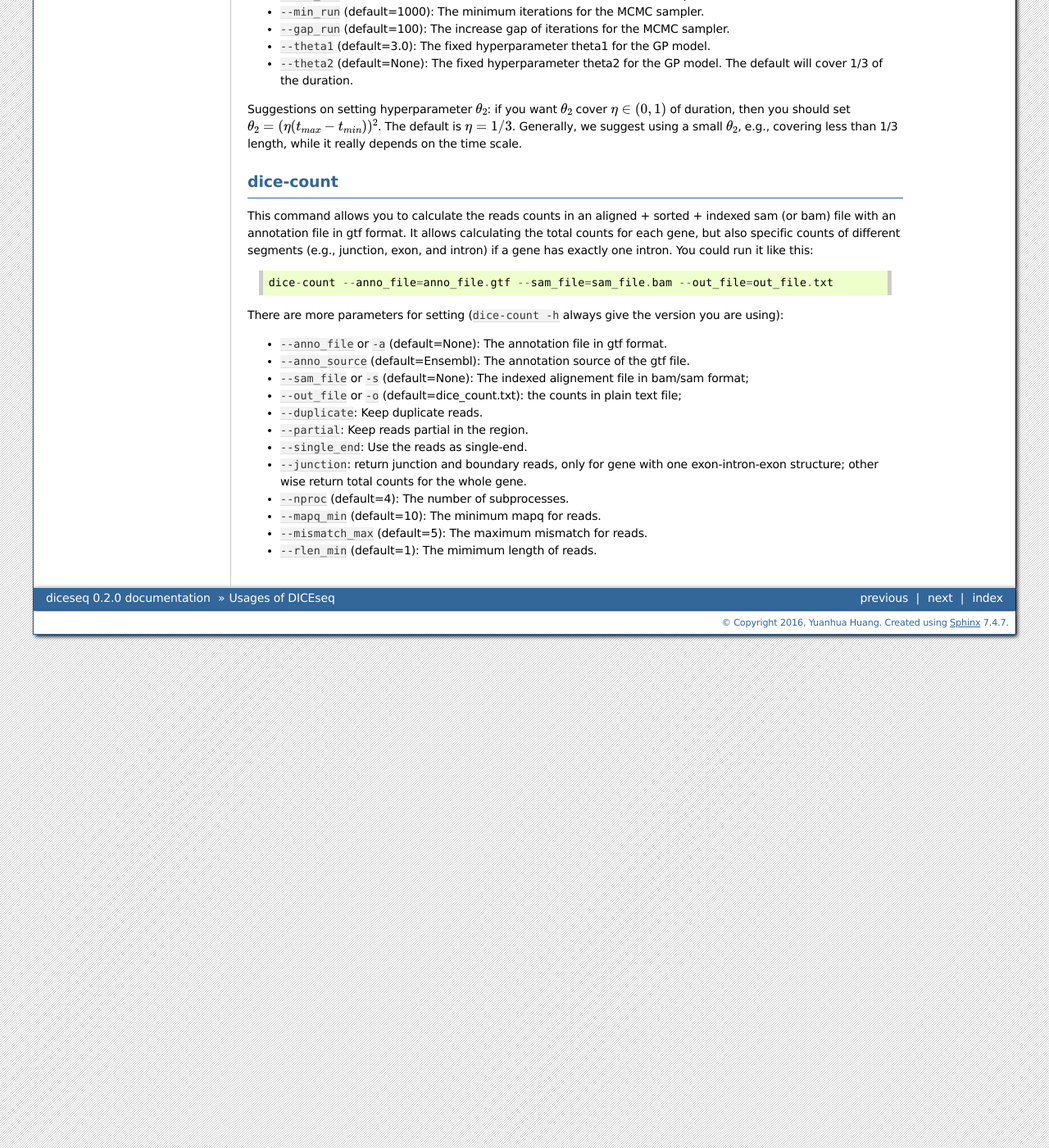
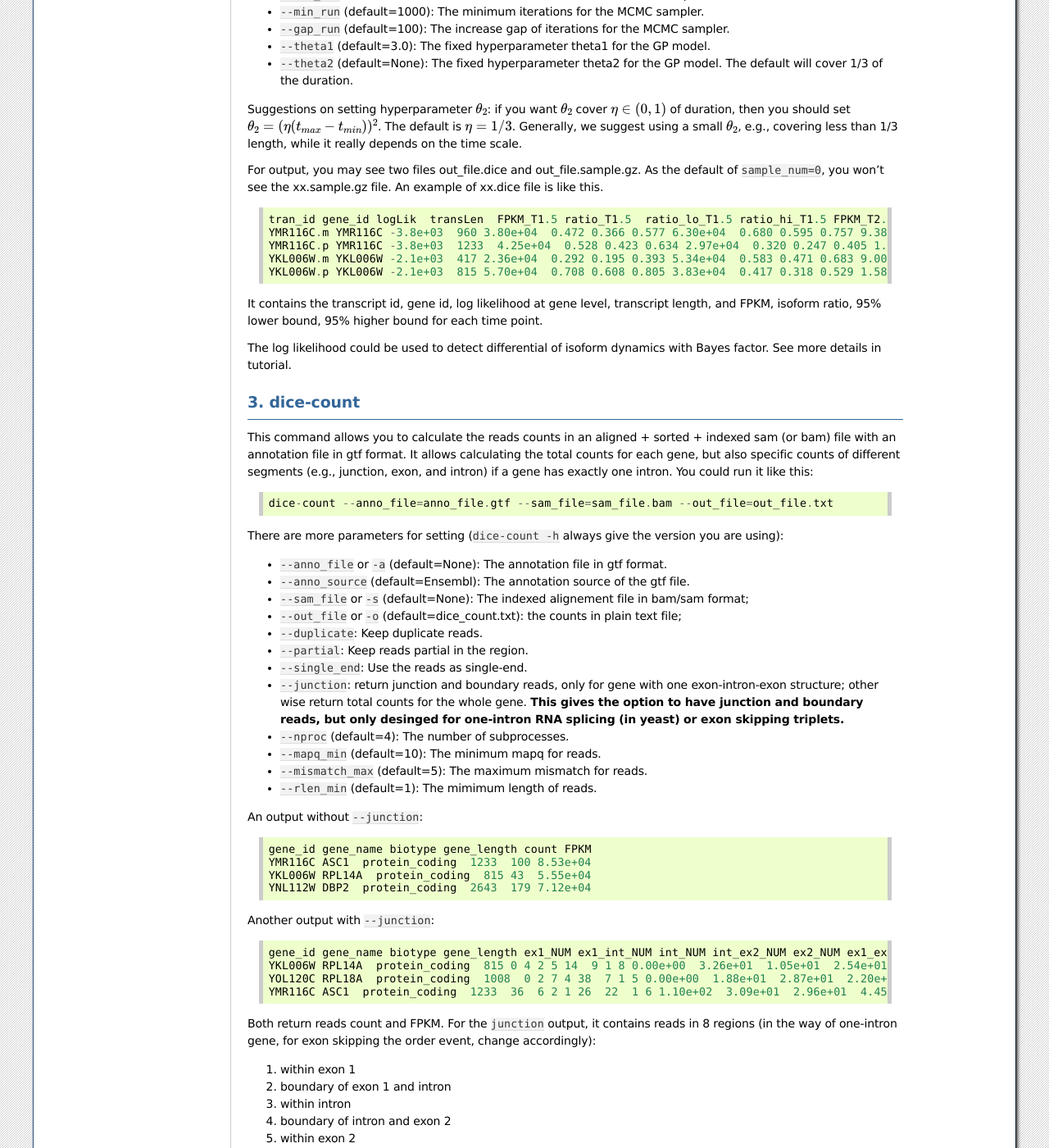
Before and after one commit to huangyh09/diceseq, a Sphinx documentation site: the page built from doc/usage.rst, in a window 1280 px wide and 1400 px high, scrolled down 1452 px. Shown: the whole window at 82% size. Built offline with Sphinx 7.4.7, drawn with Linux system fonts in a browser that asks for light colours; formulas are drawn with MathJax 3; some of the changed text lies outside the part shown.

```diff
--- a/diceseq/__init__.py
+++ b/diceseq/__init__.py
@@ -1,8 +1,8 @@
-# Copyright(c) 2014, The DICEseq developer (Yuanhua Huang)
+# Copyright(c) 2016, The DICEseq developer (Yuanhua Huang)
 # Licensed under the MIT License at
 # http://opensource.org/licenses/MIT
 
-__version__ = "0.2.0"
+__version__ = "0.2.1"
 
 from .utils.reads_utils import ReadSet
 from .utils.out_utils import DiceFile, SampleFile
--- a/doc/usage.rst
+++ b/doc/usage.rst
@@ -8,13 +8,13 @@ This page contains the details on how to use the functions that DICEseq provides
 
 
 
-preprocess
-==========
+1. preprocess
+=============
 
 .. _format:
 
-annotation format
------------------
+1.1 annotation format
+---------------------
 
 The basic format is gtf_. In order to simply process the gtf file, we used a few formats of key words. The default is similar as Ensembl format. Namely, the order is ``gene`` --> ``transcript 1`` --> ``exon ...`` --> ``transcript 2`` --> ``exon ...`` , and the attributes includes ``gene_id``, ``gene_name``, ect. as follows
 
@@ -31,8 +31,8 @@ The basic format is gtf_. In order to simply process the gtf file, we used a few
 
 .. _gtf: http://www.ensembl.org/info/website/upload/gff.html
 
-alignment
----------
+1.2 alignment
+-------------
 
 There are quite a fewer aligner that allows mapping reads to genome reference with big gaps, mainly caused by splicing. You could use STAR_, TOPHAT_, but I would suggest HISAT_ here, which is fast and returns reads with good aligment quality.
 
@@ -49,8 +49,8 @@ You could run it like this (based on HISAT 0.1.5), which including alignment, so
 .. _HISAT: https://ccb.jhu.edu/software/hisat/index.shtml
 
 
-diceseq
-=======
+2. diceseq
+==========
 
 This command allows you to estimate isoform proportions jointly (or separately if you only input one time point each time). It also allows to merging multiple replicates. You could run it like this:
 
@@ -58,7 +58,7 @@ This command allows you to estimate isoform proportions jointly (or separately i
 
   my_sam_list=t1_rep1.sorted.bam,t1_rep2.sorted.bam---t1_rep1.sorted.bam---t3_rep1.sorted.bam
 
-  diceseq --anno_file=anno_file.gtf --sam_list=$my_sam_list --out_file=out_file
+  diceseq --anno_file=anno_file.gtf --sam_list=$my_sam_list -time_seq=1,2,5 --out_file=out_file --sample_num=500
 
 There are more parameters for setting (``diceseq -h`` always give the version you are using):
 
@@ -71,7 +71,7 @@ There are more parameters for setting (``diceseq -h`` always give the version yo
 * ``--bias_mode`` (default=unif): The bias mode: unif, end5, end3 or both. Without ``ref_file`` or ``--bias_file``, it will be changed into unif.
 
 * ``--time_seq`` or ``-t`` (default=None): The time for the input samples, e.g., 0,1,2,3, the default values will be the index of all time points, i.e., 0,1,...
-* ``--sample_num`` (default=0): The number of MCMC samples to save, 0 for no such file. Advice: lower than 3/4 of `min_run`, e.g, 500.
+* ``--sample_num`` (default=0): The number of MCMC samples to save, 0 for no such file. Advice: lower than 3/4 of `min_run`, e.g, 500. **If you want to visualize the isoform dynamics, add this argument.**
 
 * ``--nproc`` (default=4): The number of subprocesses.
 * ``--add_premRNA``: Add the pre-mRNA as a transcript.
@@ -92,9 +92,21 @@ There are more parameters for setting (``diceseq -h`` always give the version yo
 
 Suggestions on setting hyperparameter :math:`\theta_2`: if you want :math:`\theta_2` cover :math:`\eta \in (0,1)` of duration, then you should set :math:`\theta_2=(\eta(t_{max}-t_{min}))^2`. The default is :math:`\eta = 1/3`. Generally, we suggest using a small :math:`\theta_2`, e.g., covering less than 1/3 length, while it really depends on the time scale.
 
+For output, you may see two files out_file.dice and out_file.sample.gz. As the default of ``sample_num=0``, you won't see the xx.sample.gz file. An example of xx.dice file is like this. ::
 
-dice-count
-==========
+    tran_id gene_id logLik  transLen  FPKM_T1.5 ratio_T1.5  ratio_lo_T1.5 ratio_hi_T1.5 FPKM_T2.5 ratio_T2.5  ratio_lo_T2.5 ratio_hi_T2.5 FPKM_T5.0 ratio_T5.0  ratio_lo_T5.0 ratio_hi_T5.0
+    YMR116C.m YMR116C -3.8e+03  960 3.80e+04  0.472 0.366 0.577 6.30e+04  0.680 0.595 0.757 9.38e+04  0.885 0.837 0.940
+    YMR116C.p YMR116C -3.8e+03  1233  4.25e+04  0.528 0.423 0.634 2.97e+04  0.320 0.247 0.405 1.21e+04  0.115 0.060 0.164
+    YKL006W.m YKL006W -2.1e+03  417 2.36e+04  0.292 0.195 0.393 5.34e+04  0.583 0.471 0.683 9.00e+04  0.850 0.769 0.925
+    YKL006W.p YKL006W -2.1e+03  815 5.70e+04  0.708 0.608 0.805 3.83e+04  0.417 0.318 0.529 1.58e+04  0.150 0.075 0.233
+
+It contains the transcript id, gene id, log likelihood at gene level, transcript length, and FPKM, isoform ratio, 95% lower bound, 95% higher bound for each time point.
+
+The log likelihood could be used to detect differential of isoform dynamics with Bayes factor. See more details in tutorial.
+
+
+3. dice-count
+=============
 
 This command allows you to calculate the reads counts in an aligned + sorted + indexed sam (or bam) file with an annotation file in gtf format. It allows calculating the total counts for each gene, but also specific counts of different segments (e.g., junction, exon, and intron) if a gene has exactly one intron. You could run it like this:
 
@@ -112,9 +124,41 @@ There are more parameters for setting (``dice-count -h`` always give the version
 * ``--duplicate``: Keep duplicate reads.
 * ``--partial``: Keep reads partial in the region.
 * ``--single_end``: Use the reads as single-end.
-* ``--junction``: return junction and boundary reads, only for gene with one exon-intron-exon structure; other wise return total counts for the whole gene.
+* ``--junction``: return junction and boundary reads, only for gene with one exon-intron-exon structure; other wise return total counts for the whole gene. **This gives the option to have junction and boundary reads, but only desinged for one-intron RNA splicing (in yeast) or exon skipping triplets.**
 
 * ``--nproc`` (default=4): The number of subprocesses.
 * ``--mapq_min`` (default=10): The minimum mapq for reads.
 * ``--mismatch_max`` (default=5): The maximum mismatch for reads.
 * ``--rlen_min`` (default=1): The mimimum length of reads.
+
+An output without ``--junction``::
+
+    gene_id gene_name biotype gene_length count FPKM
+    YMR116C ASC1  protein_coding  1233  100 8.53e+04
+    YKL006W RPL14A  protein_coding  815 43  5.55e+04
+    YNL112W DBP2  protein_coding  2643  179 7.12e+04
+
+Another output with ``--junction``::
+
+    gene_id gene_name biotype gene_length ex1_NUM ex1_int_NUM int_NUM int_ex2_NUM ex2_NUM ex1_ex2_junc_NUM  ex1_int_ex2_NUM ex1_ex2_vague_NUM ex1_FPKM  ex1_int_FPKM  int_FPKM  int_ex2_FPKM  ex2_FPKM  ex1_ex2_junc_FPKM ex1_int_ex2_FPKM  ex1_ex2_vague_FPKM
+    YKL006W RPL14A  protein_coding  815 0 4 2 5 14  9 1 8 0.00e+00  3.26e+01  1.05e+01  2.54e+01  1.80e+02  7.33e+01  8.14e+00  1.53e+02
+    YOL120C RPL18A  protein_coding  1008  0 2 7 4 38  7 1 5 0.00e+00  1.88e+01  2.87e+01  2.20e+01  1.64e+02  6.57e+01  9.38e+00  1.38e+02
+    YMR116C ASC1  protein_coding  1233  36  6 2 1 26  22  1 6 1.10e+02  3.09e+01  2.96e+01  4.45e+00  1.23e+02  6.64e+01  2.48e+00  1.81e+01
+
+Both return reads count and FPKM. For the ``junction`` output, it contains reads in 8 regions (in the way of one-intron gene, for exon skipping the order event, change accordingly):
+
+1) within exon 1
+
+2) boundary of exon 1 and intron
+
+3) within intron
+
+4) boundary of intron and exon 2
+
+5) within exon 2
+
+6) junction between exon 1 and exon 2
+
+7) overlap of all exon 1, intron and exon 2
+
+8) unsure when one mate in exon 1 and the other mate in exon 2
```
Also changed, not shown: doc/faq.rst (+6 -6 lines), doc/index.rst (+6 -2 lines), doc/release.rst (+17 -3 lines), doc/tutorial.rst (added, +239 -0 lines), doc/output_11_1.png (added), doc/output_4_0.png (added), doc/output_7_0.png (added), 9 other files.
